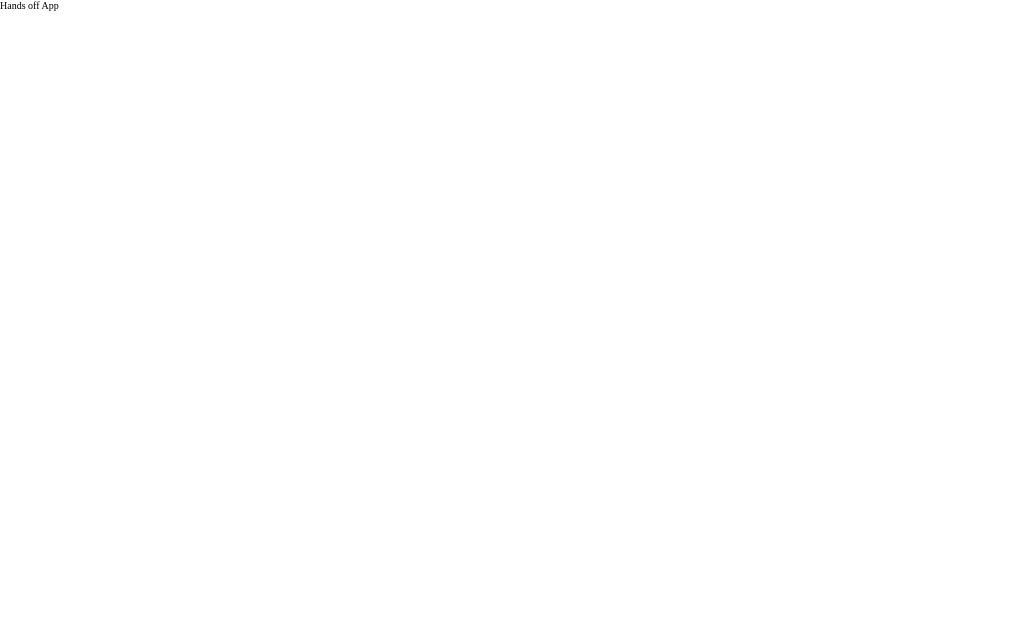
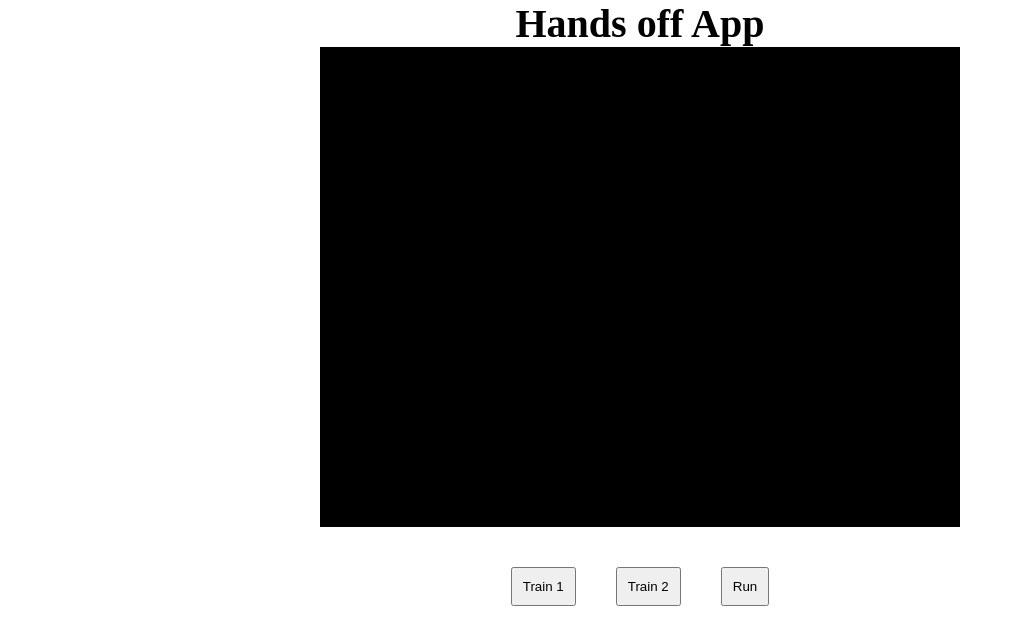
Before and after one commit to Nhan-DH/Don-t-touch-your-face-Project, a React (Create React App) app in the folder hands_off/: page / in a window 1280 px wide. Shown: the top 644 px of the page, without its empty margins (0-1022 px from the left). Built offline with nearby package versions, Linux system fonts and the light colour scheme.

Commit message:
build UI frame

```diff
--- a/hands_off/package.json
+++ b/hands_off/package.json
@@ -12,7 +12,7 @@
     "howler": "^2.2.4",
     "react": "^19.2.4",
     "react-dom": "^19.2.4",
-    "react-scripts": "^0.0.0",
+    "react-scripts": "^5.0.1",
     "web-vitals": "^2.1.4"
   },
   "scripts": {
--- a/hands_off/src/App.css
+++ b/hands_off/src/App.css
@@ -4,3 +4,18 @@
   align-items: center;
   justify-content: center;
 }
+
+.video {
+  width: 640px;
+  height: 480px;
+  background-color: black;
+}
+
+.control {
+  margin-top: 20px;
+}
+
+button {
+  padding: 10px;
+  margin: 20px;
+}
--- a/hands_off/src/App.js
+++ b/hands_off/src/App.js
@@ -3,10 +3,21 @@ import './App.css';
 
 function App() {
   return (
-    <div className="App">
-      <header className="App-header">
-        Hands off App
-      </header>
+    <div className="main">
+
+      <h1 style={{ fontSize: "40px" }}>Hands off App</h1>
+      <video
+        className="video"
+        autoPlay
+      />
+      <div className="control">
+        <button>Train 1</button>
+        <button>Train 2</button>
+        <button>Run</button>
+      </div>
+
+
+
     </div>
   );
 }
```
Also changed, not shown: 1 other file (tests, documents, lock files or other folders).
